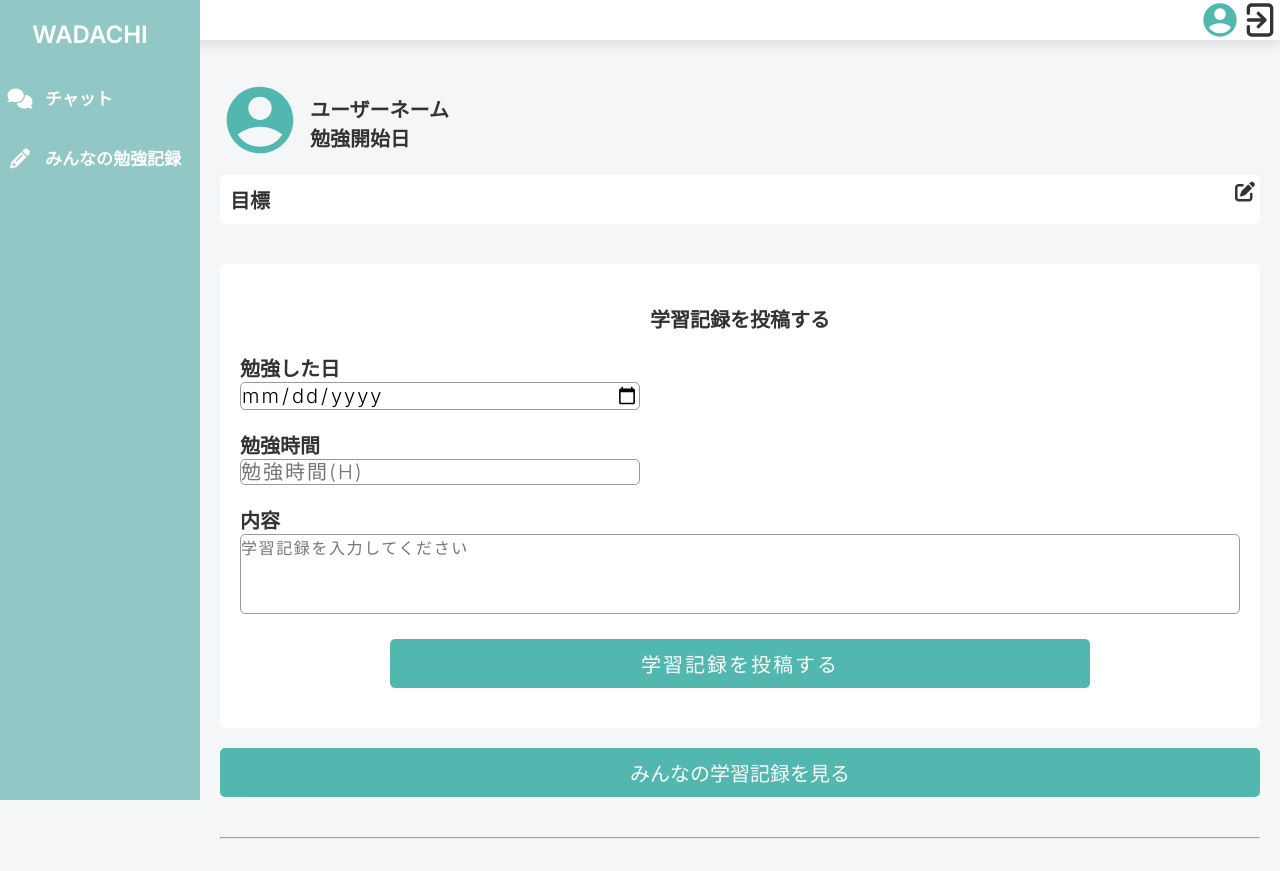
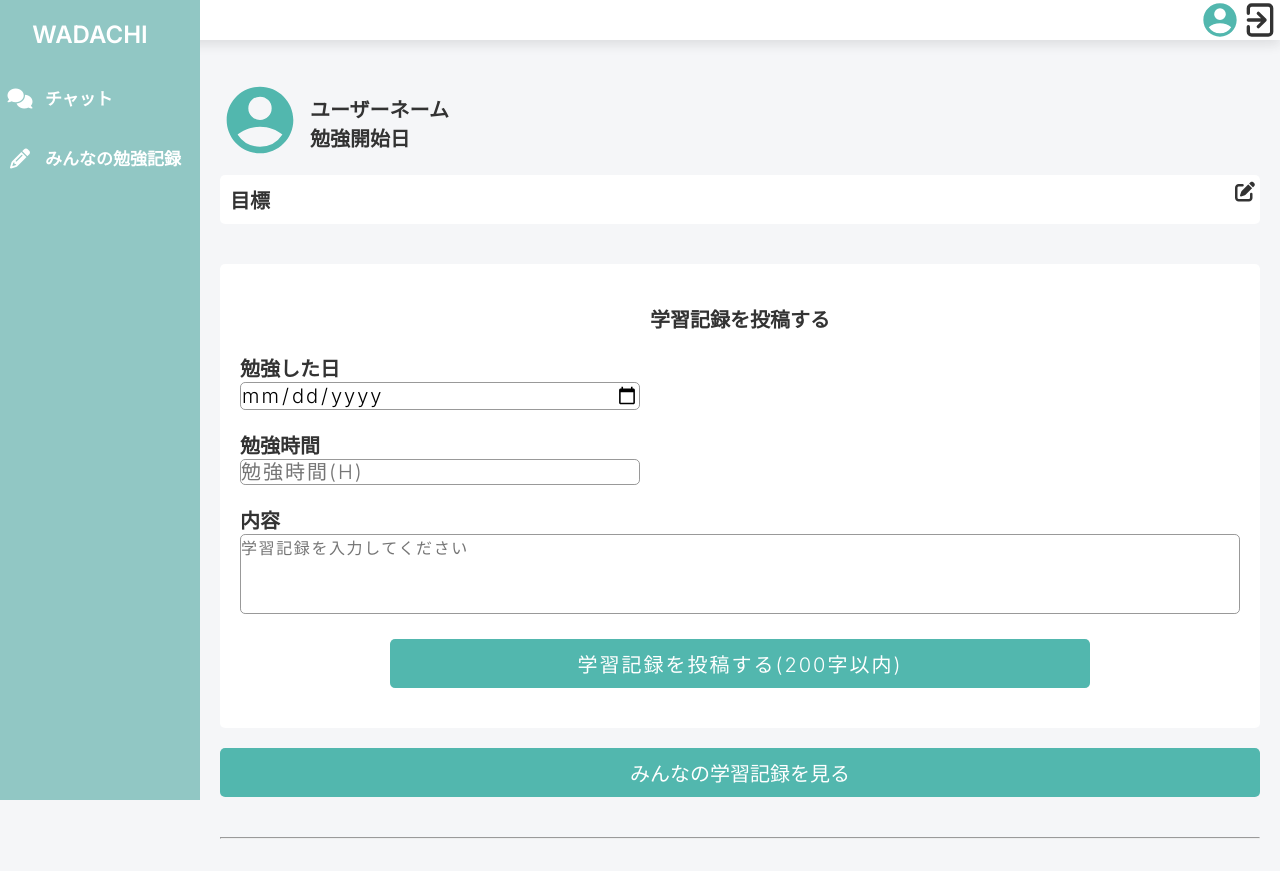
Before and after one commit to spring-hackathon-e/Wadachi, a Flask app: template templates/index.html in a window 1280 px wide. Shown: the top 871 px of the page. Run offline with Flask 2, Linux system fonts and the light colour scheme; the template is opened without the code that fills it, so the values that code supplies are empty.

Commit message:
ADD: 学習記録には文字数制限を設ける設定をおく(仮で200字以内とした)

```diff
--- a/templates/index.html
+++ b/templates/index.html
@@ -69,7 +69,8 @@
           id="submit-btn"
           class="btn_green btn_green_short"
           type="submit"
-          value="学習記録を投稿する"
+          value="学習記録を投稿する(200字以内)"
+          maxlength="200"
         />
       </form>
     </div>
```
